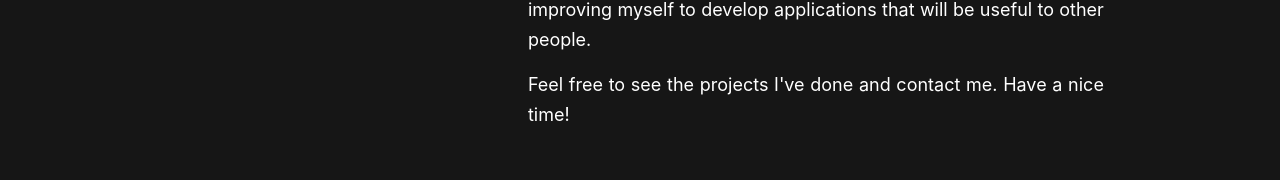
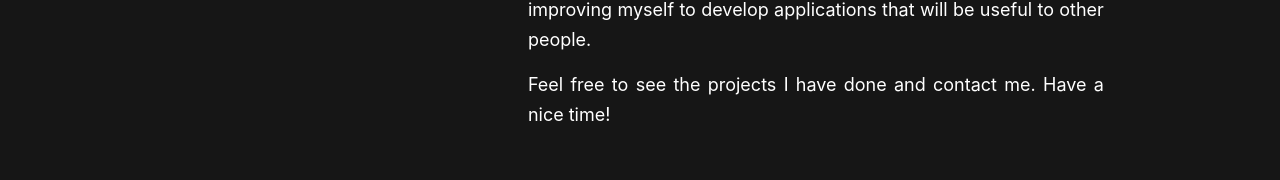
Before and after one commit to tainnaps/tainnaps.github.io, a React (Create React App) app: page /about in a window 1280 px wide. Shown: the part 443-623 px from the top of the page. Built offline with nearby package versions, Linux system fonts and the light colour scheme.

Commit message:
refactor: fix problems after eslint installation

```diff
--- a/src/App.js
+++ b/src/App.js
@@ -1,4 +1,4 @@
-import './App.css';
+import React from 'react';
 import { Switch, Route } from 'react-router-dom';
 import Home from './pages/Home';
 import Projects from './pages/Projects';
@@ -7,6 +7,8 @@ import NavBar from './components/NavBar';
 // import Technologies from './pages/Technologies';
 import Contact from './pages/Contact';
 import Footer from './components/Footer';
+import './App.css';
+
 
 function App() {
   return (
--- a/src/pages/About/index.js
+++ b/src/pages/About/index.js
@@ -20,7 +20,7 @@ function About() {
             I am currently studying at Trybe and improving myself to develop applications that will be useful to other people.
           </p>
           <p>
-            Feel free to see the projects I've done and contact me. Have a nice time!
+            Feel free to see the projects I have done and contact me. Have a nice time!
           </p>
         </section>
         {/* <PersonalPicture /> */ }
```
